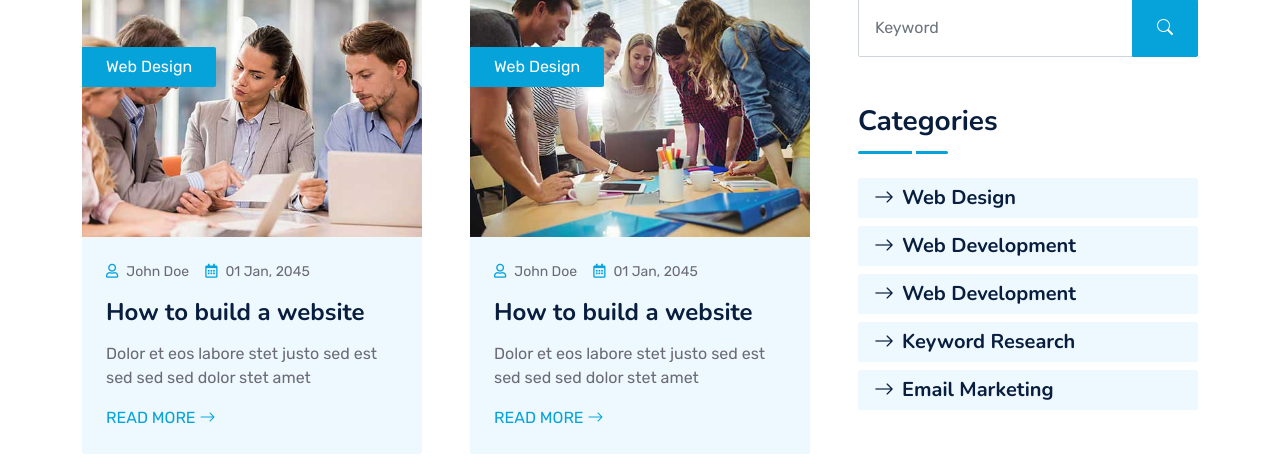
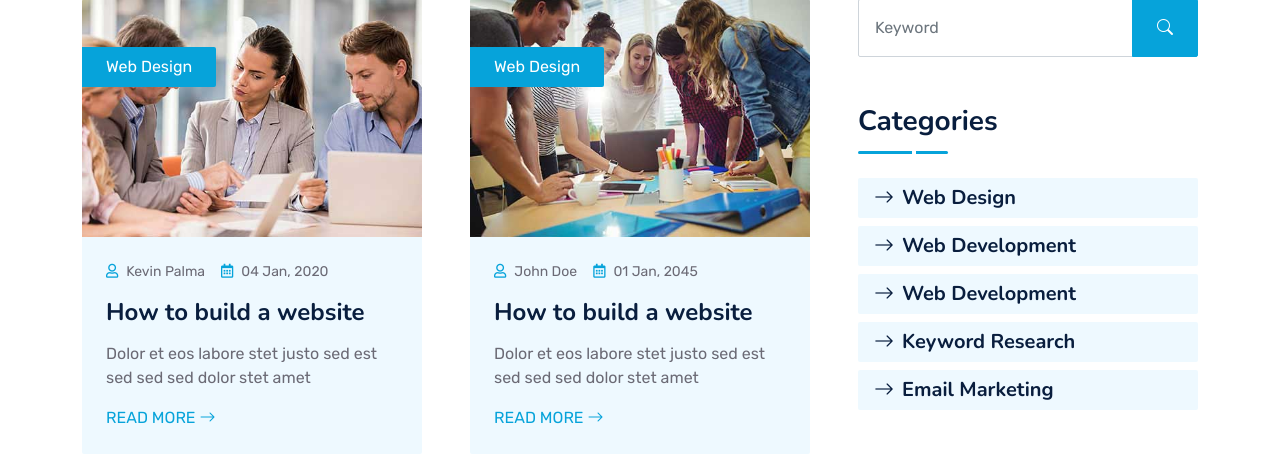
Before and after one commit to Kevin97Palma/fnc, a PHP site: page /noticia.php in a window 1280 px wide. Shown: the part 621-1079 px from the top of the page. Run offline with PHP 8.4, Linux system fonts and the light colour scheme; some libraries are stand-ins or nearby versions.

```diff
--- a/noticia.php
+++ b/noticia.php
@@ -103,8 +103,8 @@
                                 </div>
                                 <div class="p-4">
                                     <div class="d-flex mb-3">
-                                        <small class="me-3"><i class="far fa-user text-primary me-2"></i>John Doe</small>
-                                        <small><i class="far fa-calendar-alt text-primary me-2"></i>01 Jan, 2045</small>
+                                        <small class="me-3"><i class="far fa-user text-primary me-2"></i>Kevin Palma</small>
+                                        <small><i class="far fa-calendar-alt text-primary me-2"></i>04 Jan, 2020</small>
                                     </div>
                                     <h4 class="mb-3">How to build a website</h4>
                                     <p>Dolor et eos labore stet justo sed est sed sed sed dolor stet amet</p>
```
Also changed, not shown: startup-website-template.jpg (deleted).
